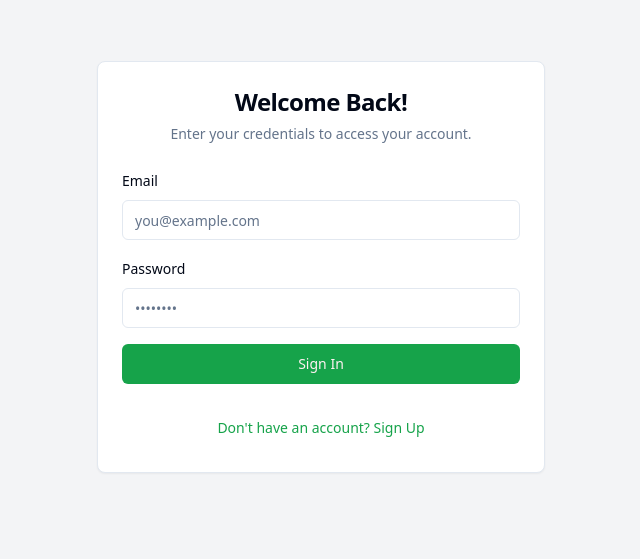
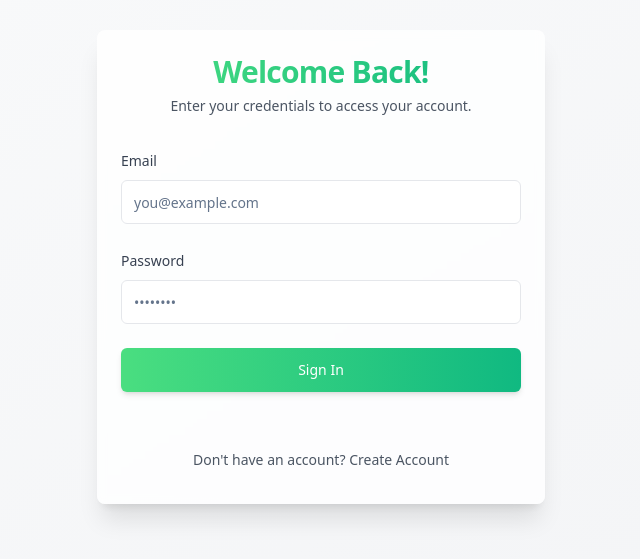
Before and after one commit to Misbahrahman/periTest, a Next.js app: page /login in a window 1280 px wide. Shown: the part 133-692 px from the top of the page, without its empty margins (319-959 px from the left). Built offline with nearby package versions, Linux system fonts and the light colour scheme; no server answers.

Commit message:
improved login page

```diff
--- a/app/login/page.tsx
+++ b/app/login/page.tsx
@@ -18,6 +18,7 @@ import {
 export default function LoginPage() {
   const [email, setEmail] = useState("");
   const [password, setPassword] = useState("");
+  const [fullName, setFullName] = useState("");
   const [isSignUp, setIsSignUp] = useState(false);
   const [loading, setLoading] = useState(false);
   const [error, setError] = useState<string | null>(null);
@@ -30,16 +31,30 @@ export default function LoginPage() {
 
     try {
       if (isSignUp) {
+        // Validate full name for signup
+        if (!fullName.trim()) {
+          throw new Error("Please enter your full name");
+        }
+
         const { data, error: signUpError } = await supabase.auth.signUp({
           email,
           password,
+          options: {
+            data: {
+              full_name: fullName.trim(), // Pass name to auth metadata
+            }
+          }
         });
+
         if (signUpError) throw signUpError;
 
-        alert(
-          "Sign up successful! Please check your email for confirmation if enabled, or try logging in."
-        );
+        // If signup succeeds, the trigger will create the profile
+        alert("Sign up successful! You can now log in.");
         setIsSignUp(false);
+        // Clear the form
+        setEmail("");
+        setPassword("");
+        setFullName("");
       } else {
         const { data, error: signInError } =
           await supabase.auth.signInWithPassword({
@@ -58,22 +73,43 @@ export default function LoginPage() {
   };
 
   return (
-    <div className="flex items-center justify-center min-h-screen bg-gray-100">
-      <Card className="w-full max-w-md">
-        <CardHeader>
-          <CardTitle className="text-2xl font-bold text-center">
+    <div className="flex items-center justify-center min-h-screen bg-gradient-to-br from-gray-50 to-gray-100">
+      <Card className="w-full max-w-md shadow-xl border-0 bg-white/80 backdrop-blur-sm">
+        <CardHeader className="text-center pb-8">
+          <CardTitle className="text-3xl font-bold bg-gradient-to-r from-green-400 to-emerald-500 bg-clip-text text-transparent">
             {isSignUp ? "Create Account" : "Welcome Back!"}
           </CardTitle>
-          <CardDescription className="text-center">
+          <CardDescription className="text-gray-600 mt-2">
             {isSignUp
-              ? "Enter your email and password to sign up."
+              ? "Enter your details to create an account."
               : "Enter your credentials to access your account."}
           </CardDescription>
         </CardHeader>
         <CardContent>
-          <form onSubmit={handleSubmit} className="space-y-4">
+          <form onSubmit={handleSubmit} className="space-y-6">
+            {/* Full Name Field - Only for Sign Up */}
+            {isSignUp && (
+              <div className="space-y-2">
+                <Label htmlFor="fullName" className="text-sm font-medium text-gray-700">
+                  Full Name
+                </Label>
+                <Input
+                  id="fullName"
+                  type="text"
+                  placeholder="John Doe"
+                  value={fullName}
+                  onChange={(e) => setFullName(e.target.value)}
+                  required={isSignUp}
+                  disabled={loading}
+                  className="h-11 border-gray-200 focus:border-green-400 focus:ring-green-400 transition-all duration-200"
+                />
+              </div>
+            )}
+
             <div className="space-y-2">
-              <Label htmlFor="email">Email</Label>
+              <Label htmlFor="email" className="text-sm font-medium text-gray-700">
+                Email
+              </Label>
               <Input
                 id="email"
                 type="email"
@@ -82,10 +118,13 @@ export default function LoginPage() {
                 onChange={(e) => setEmail(e.target.value)}
                 required
                 disabled={loading}
+                className="h-11 border-gray-200 focus:border-green-400 focus:ring-green-400 transition-all duration-200"
               />
             </div>
             <div className="space-y-2">
-              <Label htmlFor="password">Password</Label>
+              <Label htmlFor="password" className="text-sm font-medium text-gray-700">
+                Password
+              </Label>
               <Input
                 id="password"
                 type="password"
@@ -94,34 +133,43 @@ export default function LoginPage() {
                 onChange={(e) => setPassword(e.target.value)}
                 required
                 disabled={loading}
+                className="h-11 border-gray-200 focus:border-green-400 focus:ring-green-400 transition-all duration-200"
               />
             </div>
             {error && (
-              <p className="text-sm text-red-600 text-center">{error}</p>
+              <div className="p-3 text-sm text-red-600 bg-red-50 border border-red-200 rounded-md text-center">
+                {error}
+              </div>
             )}
-            <Button type="submit" className="w-full" disabled={loading}>
+            <Button
+              type="submit"
+              className="w-full h-11 text-sm font-medium text-white bg-gradient-to-r from-green-400 to-emerald-500 border-none hover:from-green-500 hover:to-emerald-600 transition-all duration-200 shadow-md hover:shadow-lg disabled:opacity-60 disabled:cursor-not-allowed"
+              disabled={loading}
+            >
               {loading
                 ? isSignUp
-                  ? "Signing Up..."
+                  ? "Creating Account..."
                   : "Signing In..."
                 : isSignUp
-                ? "Sign Up"
+                ? "Create Account"
                 : "Sign In"}
             </Button>
           </form>
         </CardContent>
-        <CardFooter className="flex flex-col items-center space-y-2">
+        <CardFooter className="flex flex-col items-center space-y-2 pt-6">
           <Button
-            variant="link"
+            variant="ghost"
             onClick={() => {
               setIsSignUp(!isSignUp);
               setError(null);
+              setFullName(""); // Clear name when switching modes
             }}
             disabled={loading}
+            className="text-sm font-medium text-gray-600 hover:text-green-600 hover:bg-green-50 transition-all duration-200"
           >
             {isSignUp
               ? "Already have an account? Sign In"
-              : "Don't have an account? Sign Up"}
+              : "Don't have an account? Create Account"}
           </Button>
         </CardFooter>
       </Card>
--- a/components/header.tsx
+++ b/components/header.tsx
@@ -18,7 +18,11 @@ interface HeaderProps {
   onNewConversationClick?: () => void;
 }
 
-export default function Header({ selectedChat, onBack , onNewConversationClick  }: HeaderProps) {
+export default function Header({
+  selectedChat,
+  onBack,
+  onNewConversationClick,
+}: HeaderProps) {
   const { signOut, user } = useAuth();
   return (
     <div className="h-14 border-b border-gray-200 flex items-center justify-between px-4 bg-white fixed top-0 left-0 right-0 z-20">
@@ -48,8 +52,6 @@ export default function Header({ selectedChat, onBack , onNewConversationClick
           <LuRefreshCcwDot className="h-4 w-4 mr-2" />
           Refresh
         </Button>
-
-
 
         <Button
           variant="outline"
@@ -106,7 +108,6 @@ export default function Header({ selectedChat, onBack , onNewConversationClick
           New Chat
         </Button>
 
-
         {user && (
           <Button
             variant="outline"
```
Lines whose indentation alone changed are shown as unchanged.
